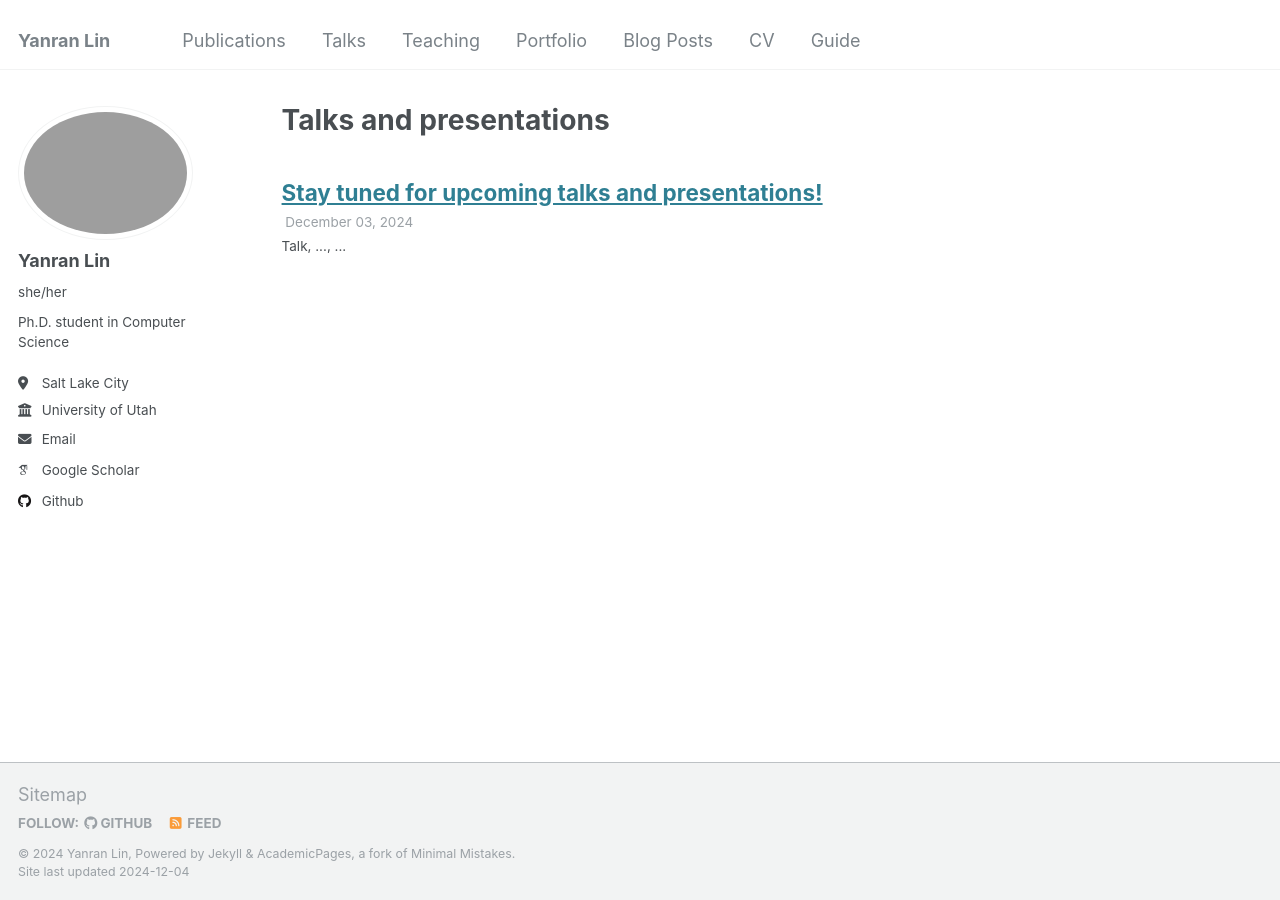
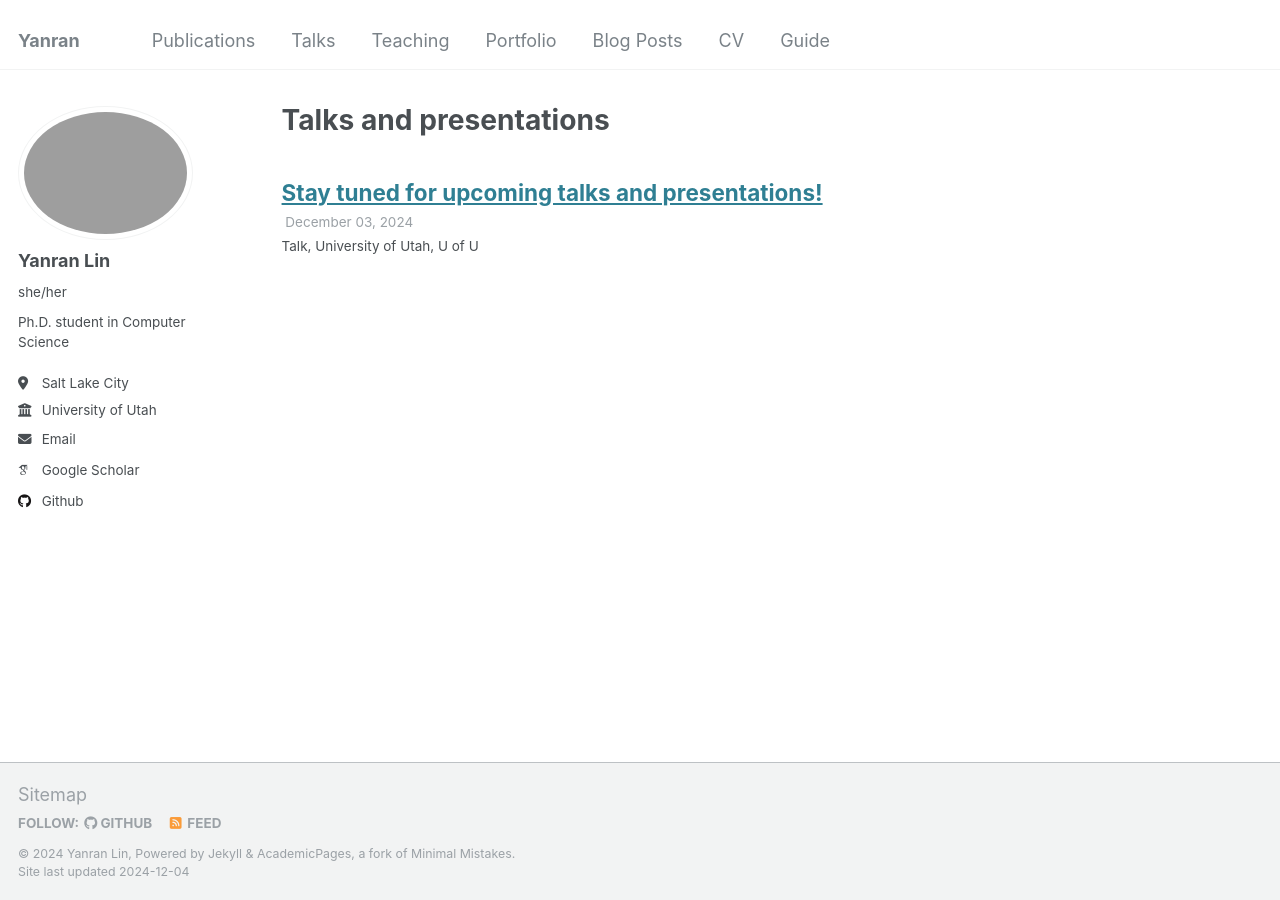
Before and after one commit to Belinda-007/Belinda-007.github.io, a Jekyll site: the page built from _pages/talks.html, in a window 1280 px wide. Built offline with Jekyll 4.4.1, drawn with Linux system fonts in a browser that asks for light colours; some web fonts are replaced.

Commit message:
change title

```diff
--- a/_config.yml
+++ b/_config.yml
@@ -8,7 +8,7 @@
 
 # Basic Site Settings
 locale                   : "en-US"
-title                    : "Yanran Lin"
+title                    : "Yanran"
 title_separator          : "-"
 name                     : &name "Yanran Lin"
 description              : &description "personal description"
--- a/_talks/2024-12-03-talk-1.md
+++ b/_talks/2024-12-03-talk-1.md
@@ -3,7 +3,7 @@ title: "Stay tuned for upcoming talks and presentations!"
 collection: talks
 type: "Talk"
 permalink: /talks/2024-12-03-talk-1
-venue: "..."
+venue: "University of Utah"
 date: 2024-12-03
-location: "..."
+location: "U of U"
 ---
```
